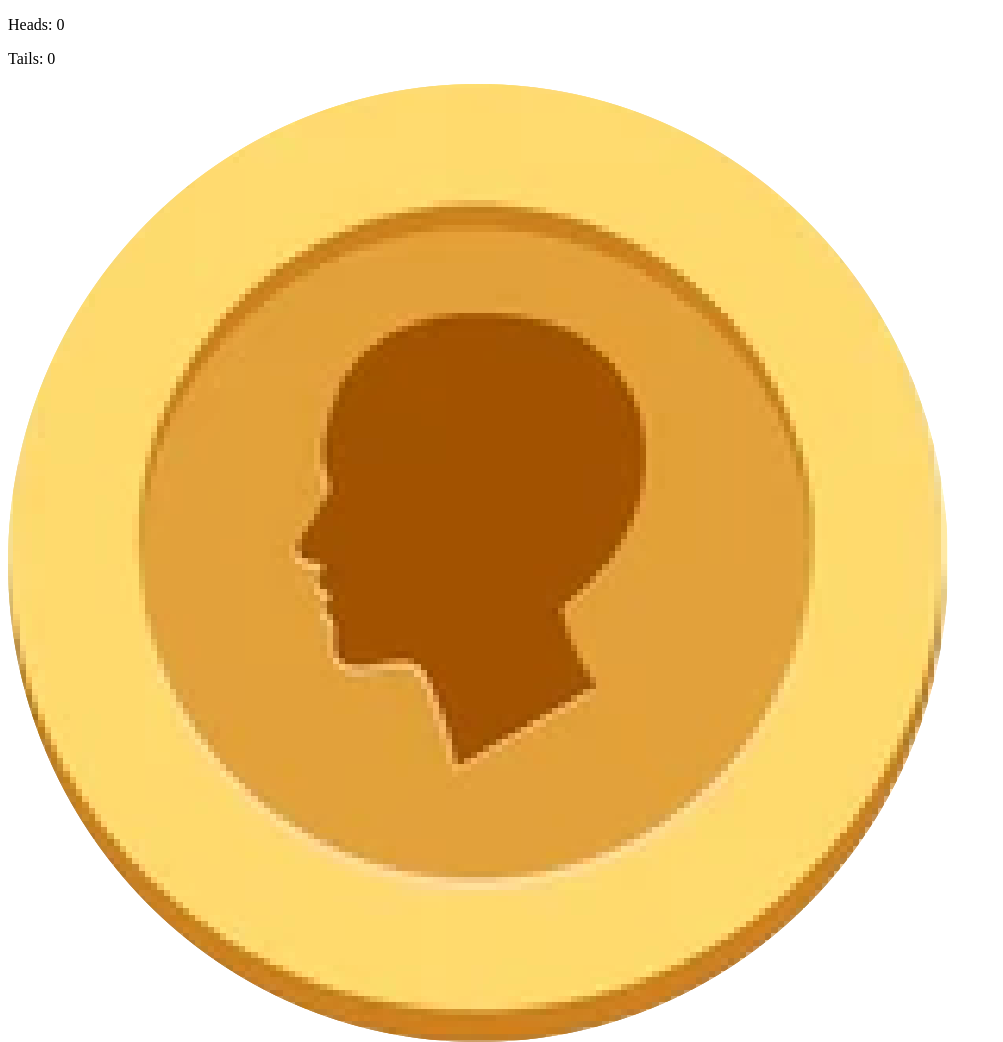
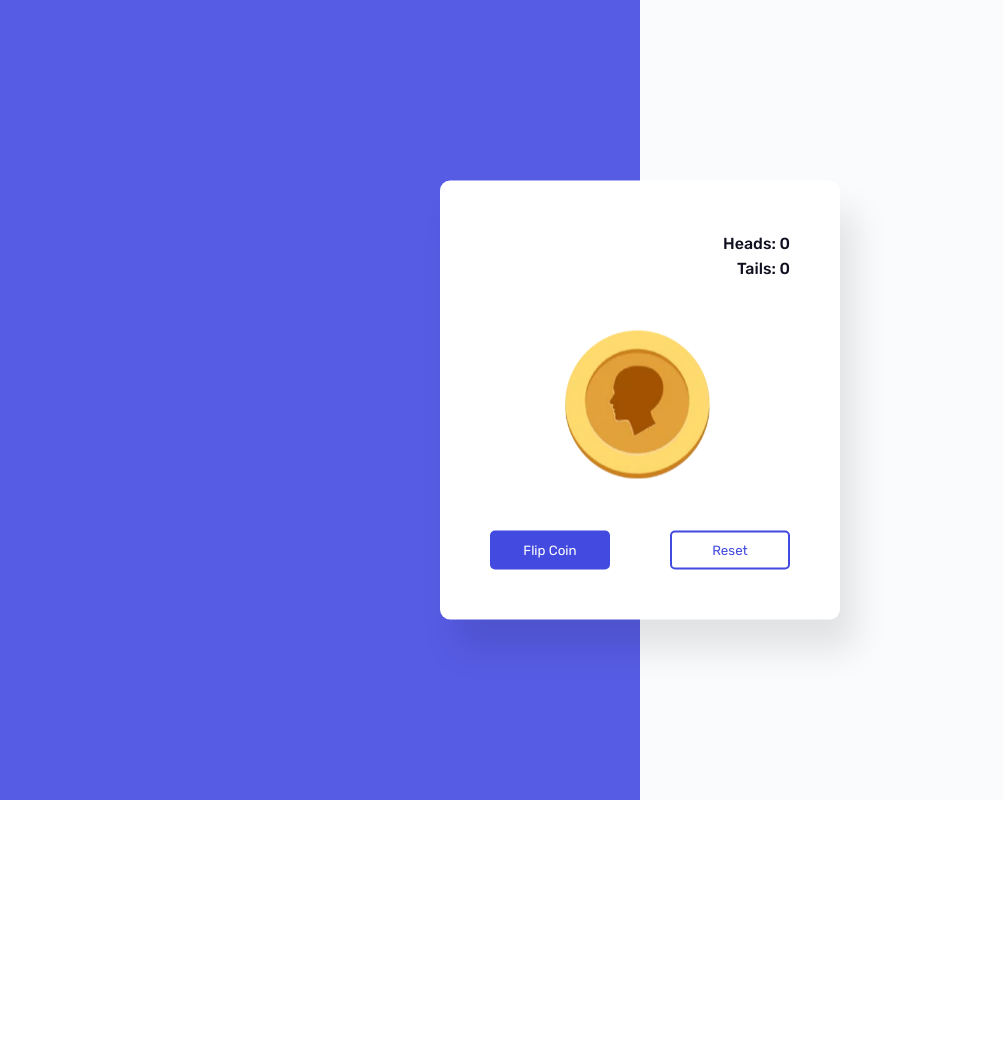
Before and after one commit to NouraAlGahtani/coinFlipper.github.io, a plain HTML site: page index.html in a window 1280 px wide. Shown: the top 1042 px of the page, without its empty margins (0-1003 px from the left). After the commit the page ends 800 px from the top, so only its background shows below. Drawn offline with Linux system fonts and the light colour scheme.

Commit message:
deleted by accident rel style

```diff
--- a/index.html
+++ b/index.html
@@ -6,6 +6,8 @@
     <meta name="viewport" content="width=device-width, initial-scale=1.0">
     <title>Coin flipper</title>
    <link rel="icon" type="image/png" href="./images/coin-flip.png">
+   <link rel="stylesheet" href="./style.css">
+
 </head>
 <body>
     <div class="container">
--- a/style.css
+++ b/style.css
@@ -62,3 +62,44 @@ body{
     backface-visibility: hidden;
     -webkit-backface-visibility: hidden;
 }
+button{
+    width: 120px;
+    padding: 10px 0;
+    border: 2.5px solid #424ae0;
+    border-radius: 5px;
+    cursor: pointer;
+}
+
+#flip-button{
+    background: #424ae0;
+    color: #fff;
+}
+
+#flip-button:disabled{
+    background-color: #e1e0ee;
+    color: #101020;
+    border-color: #e1e0ee;
+}
+
+#reset-button{
+    background: #fff;
+    color: #424ae0;
+}
+
+@keyframes spin-tails{
+    0%{
+        transform: rotateX(0);
+    }
+    100%{
+        transform: rotateX(1980deg);
+    }
+}
+
+@keyframes spin-heads{
+    0%{
+        transform: rotateX(0);
+    }
+    100%{
+        transform: rotateX(2160deg);
+    }
+}
```
